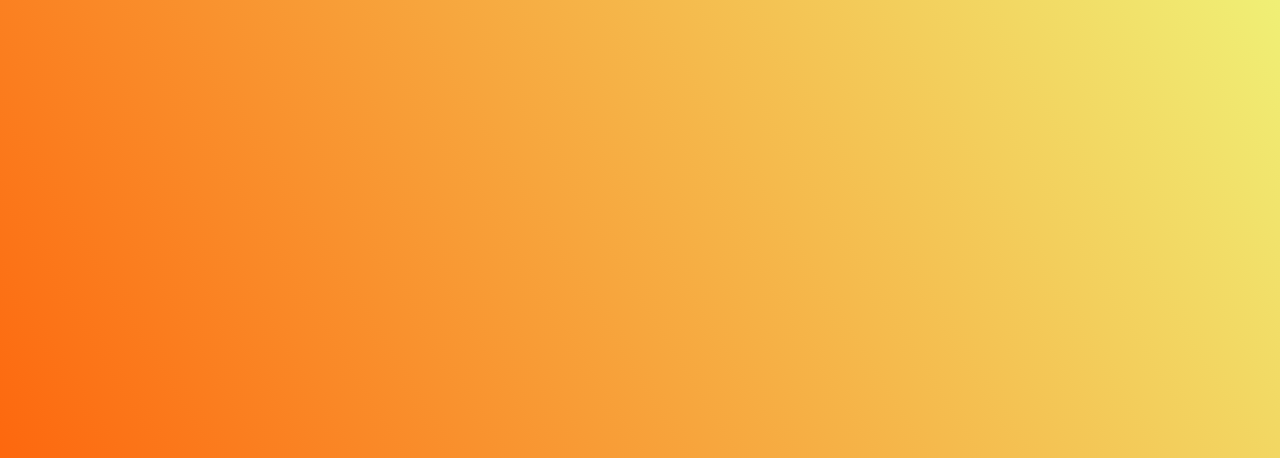
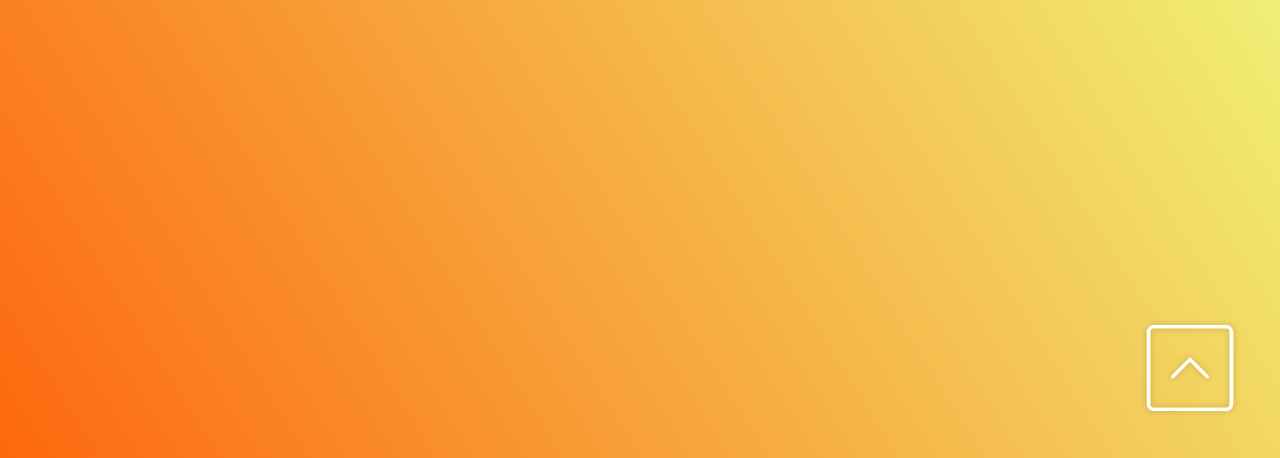
Before and after one commit to marimariAoki/LP-test, a plain HTML site: page index.html in a window 1280 px wide. Shown: the part 342-800 px from the top of the page. Drawn offline with Linux system fonts and the light colour scheme; some packages are replaced by stand-ins of ours; animation ran at ten frames a second.

Commit message:
modification

```diff
--- a/index.html
+++ b/index.html
@@ -39,6 +39,9 @@
             <h1>カウントアップ</h1>
             <p id="count-up">000,000,000</p>
         </section>
+        <section>
+            <div></div>
+        </section>
             <!-- <section class="container">
                 <div class="review-number item" data-from="0" data-to="477450917" data-duration="2000">
                     <div class="counter">
@@ -46,9 +49,30 @@
                     </div>
                 </div>
             </section> -->
+            <div id="js-btn-scrollTop">
+                <svg xmlns="http://www.w3.org/2000/svg" width="116" height="116" viewBox="0 0 116 116" fill="none">
+                <g filter="url(#filter0_d_10832_414)">
+                  <rect x="10" y="10" width="96" height="96" rx="6" stroke="white" stroke-width="4"/>
+                  <path d="M38 68L58 48L78 68" stroke="white" stroke-width="4" stroke-linecap="round" stroke-linejoin="round"/>
+                </g>
+                <defs>
+                  <filter id="filter0_d_10832_414" x="0" y="0" width="116" height="116" filterUnits="userSpaceOnUse" color-interpolation-filters="sRGB">
+                    <feFlood flood-opacity="0" result="BackgroundImageFix"/>
+                    <feColorMatrix in="SourceAlpha" type="matrix" values="0 0 0 0 0 0 0 0 0 0 0 0 0 0 0 0 0 0 127 0" result="hardAlpha"/>
+                    <feOffset/>
+                    <feGaussianBlur stdDeviation="4"/>
+                    <feComposite in2="hardAlpha" operator="out"/>
+                    <feColorMatrix type="matrix" values="0 0 0 0 0.129412 0 0 0 0 0.129412 0 0 0 0 0.129412 0 0 0 0.2 0"/>
+                    <feBlend mode="normal" in2="BackgroundImageFix" result="effect1_dropShadow_10832_414"/>
+                    <feBlend mode="normal" in="SourceGraphic" in2="effect1_dropShadow_10832_414" result="shape"/>
+                  </filter>
+                </defs>
+              </svg>
+              </div>
     </main>
 </body>
 <!-- <script src="script.js"></script> -->
 <script src="countUpAnimation.js"></script>
 <script src="gradientAnimation.js"></script>
+<script src="scrollTop.js"></script>
 </html>
--- /dev/null
+++ b/scrollTop.js
@@ -0,0 +1,16 @@
+'use strict';
+
+const btn = document.querySelector('#js-btn-scrollTop');
+
+btn.addEventListener("click", () => {
+  console.log("クリックされています");
+
+  // #btn 要素までのオフセットを取得
+  const offsetTop = document.querySelector('#header').offsetTop;
+
+  // スムーススクロールで指定位置まで移動
+  window.scroll({
+    top: offsetTop,
+    behavior: "smooth",
+  });
+});
--- a/style.css
+++ b/style.css
@@ -107,3 +107,17 @@ html {
         opacity: 0.5;
     }
 }
+
+#js-btn-scrollTop {
+    position: fixed;
+    bottom: 40px;
+    right: 40px;
+    width:100px;
+    height:100px;
+    cursor:pointer;
+  }
+  #js-btn-scrollTop svg {
+    width:100%;
+    height:100%;
+    fit-content: cover;
+  }
```
Also changed, not shown: bg.png (added), kv-character-sp.png (added), 1 other file.
